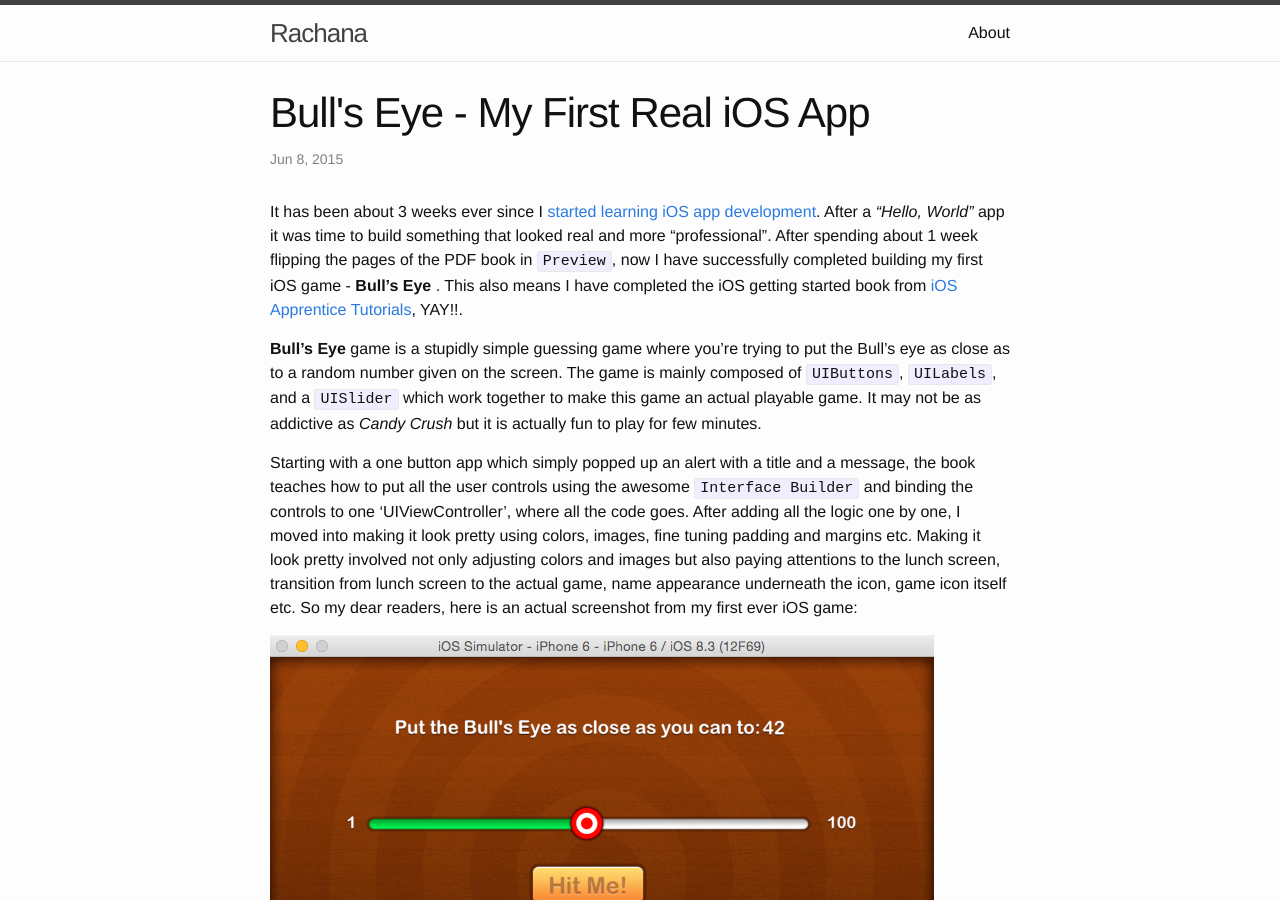
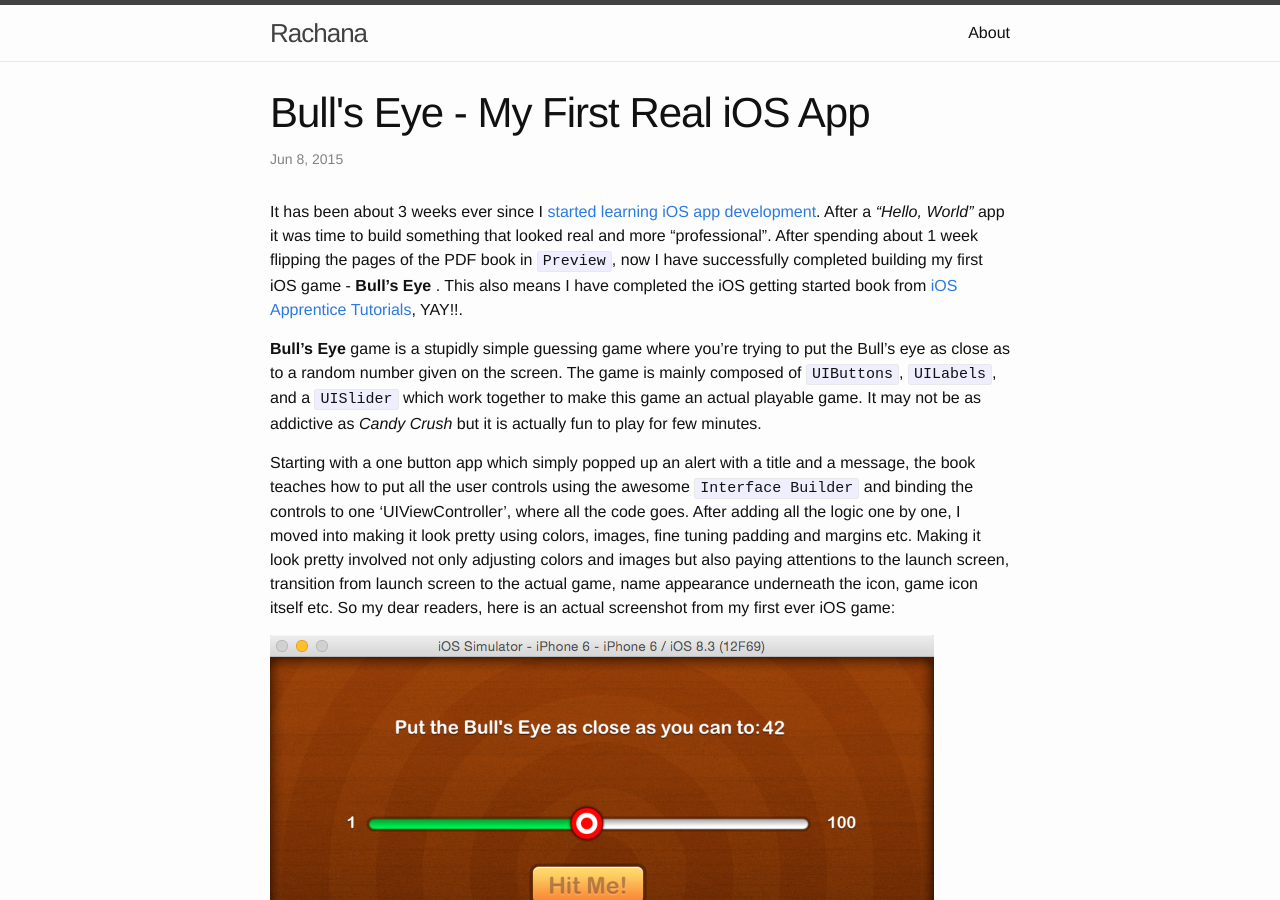
Before and after one commit to racharya/racharya.github.io, a Jekyll site: the page built from _posts/2015-06-08-Bull's-Eye-My-First-Real-iOS-App.md, in a window 1280 px wide and 900 px high. Built offline with Jekyll 4.4.1, drawn with Linux system fonts in a browser that asks for light colours.

Commit message:
Fixed a typo, lunch to launch

```diff
--- a/_posts/2015-06-08-Bull's-Eye-My-First-Real-iOS-App.md
+++ b/_posts/2015-06-08-Bull's-Eye-My-First-Real-iOS-App.md
@@ -9,7 +9,7 @@
 
 **Bull's Eye** game is a stupidly simple guessing game where you're trying to put the Bull's eye as close as to a random number given on the screen. The game is mainly composed of `UIButtons`, `UILabels`, and a `UISlider` which work together to make this game an actual playable game. It may not be as addictive as *Candy Crush* but it is actually fun to play for few minutes.
 
-Starting with a one button app which simply popped up an alert with a title and a message, the book teaches how to put all the user controls using the awesome `Interface Builder` and binding the controls to one 'UIViewController', where all the code goes. After adding all the logic one by one, I moved into making it look pretty using colors, images, fine tuning padding and margins etc. Making it look pretty involved not only adjusting colors and images but also paying attentions to the lunch screen, transition from lunch screen to the actual game, name appearance underneath the icon, game icon itself etc. So my dear readers, here is an actual screenshot from my first ever iOS game:
+Starting with a one button app which simply popped up an alert with a title and a message, the book teaches how to put all the user controls using the awesome `Interface Builder` and binding the controls to one 'UIViewController', where all the code goes. After adding all the logic one by one, I moved into making it look pretty using colors, images, fine tuning padding and margins etc. Making it look pretty involved not only adjusting colors and images but also paying attentions to the launch screen, transition from launch screen to the actual game, name appearance underneath the icon, game icon itself etc. So my dear readers, here is an actual screenshot from my first ever iOS game:
 
 ![][APPIMG]
 
```
